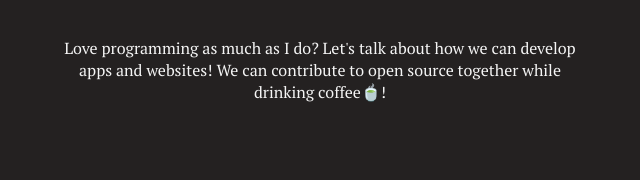
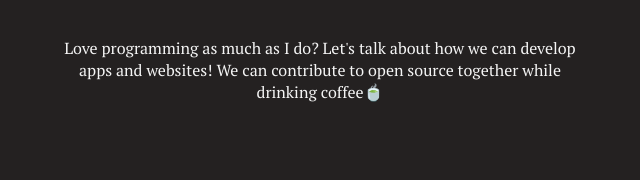
Before and after one commit to subverrt/Personal-website, a plain HTML site: page index.html in a window 1280 px wide. Shown: the part 2257-2437 px from the top of the page, 320-960 px from the left. Drawn offline with Linux system fonts and the light colour scheme.

Commit message:
Update index.html

```diff
--- a/index.html
+++ b/index.html
@@ -58,7 +58,7 @@
         <h3>If you love coding as much as I do.</h3>
         <p class="contact-message">Love programming as much as I do? Let's talk about how we can develop apps and
           websites! We can contribute
-          to open source together while drinking coffee🍵!</p>
+          to open source together while drinking coffee🍵</p>
         <a class="btn" href="mailto:subhamdash265@gmail.com">CONTACT ME</a>
       </div>
     </div>
```
